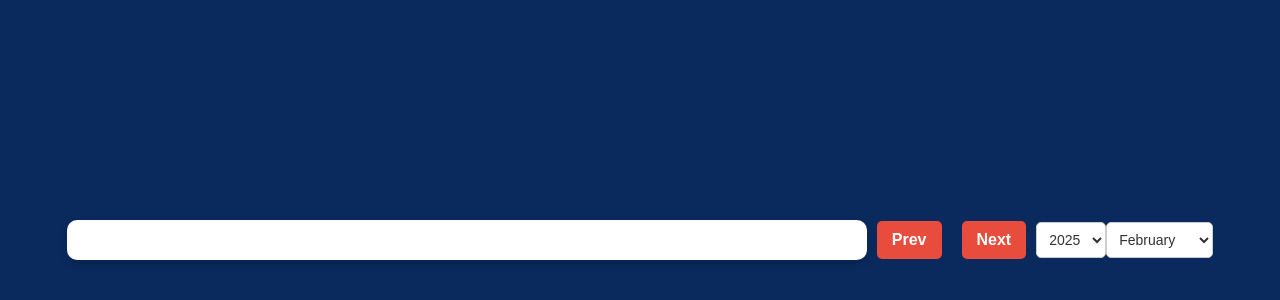
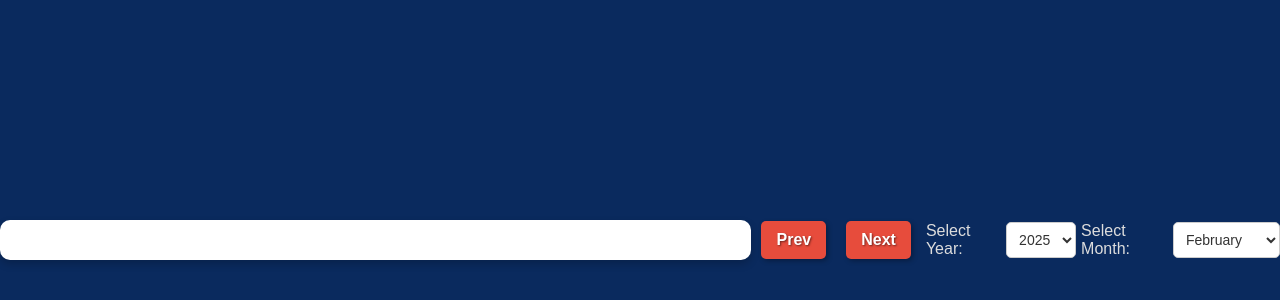
Before and after one commit to RihannaP/Piscine-Project-Days-Calendar, a website with bundled scripts: page index.html in a window 1280 px wide. Shown: the part 160-460 px from the top of the page. Built offline with nearby package versions, Linux system fonts and the light colour scheme.

Commit message:
Al en for html tag

```diff
--- a/style.css
+++ b/style.css
@@ -96,12 +96,21 @@ button {
     cursor: pointer;
     transition: background 0.3s, transform 0.2s;
     margin: 10px;
+      /* Text shadow for better visibility */
+      text-shadow: 1px 1px 2px rgba(0, 0, 0, 0.5);
+
+      /* Optional: Box shadow for a slight lift effect */
+      box-shadow: 2px 2px 5px rgba(0, 0, 0, 0.3);
 }
 
 /* Hover effect */
 button:hover {
     background: #C0392B; /* Darker red on hover */
     transform: scale(1.05);
+}
+label{
+    color: #ddd;
+    margin-left: 5px;
 }
 
 /* Active (click) effect */
--- a/web.mjs
+++ b/web.mjs
@@ -107,7 +107,12 @@ function nextMonthBtn(year, month){// creating the function to move to the next
 ////////////// SELECTION////////////
 
 //year selection dropdown
+
+let labelY = document.createElement('label');
+labelY.setAttribute('for', 'year-select'); // Properly associate with the select element
+labelY.textContent = 'Select Year: ';
 let yearSelect = document.createElement('select');
+yearSelect.id = 'year-select';
 for (let i = currentYear - 25; i <= currentYear + 25; i++) {
     let option = document.createElement('option');
     option.value = i;
@@ -117,6 +122,7 @@ for (let i = currentYear - 25; i <= currentYear + 25; i++) {
     }
     yearSelect.appendChild(option);
 }
+document.body.appendChild(labelY);
 document.body.appendChild(yearSelect);
 
 // calendar change when year is changed
@@ -125,8 +131,11 @@ yearSelect.addEventListener('change', function() {
     renderCalendar();
 });
 
-
+let labelM = document.createElement('label');
+labelM.setAttribute('for', 'month-select'); // Properly associate with the select element
+labelM.textContent = 'Select Month: ';
 let monthSelect = document.createElement('select');
+monthSelect.id = 'month-select';
 // Array of months as strings
   months.map((item, index) => {
     let option = document.createElement('option');
@@ -135,6 +144,7 @@ let monthSelect = document.createElement('select');
     if(index === currentMonth){ option.selected = true}
     monthSelect.append(option);
 })
+document.body.appendChild(labelM);
 document.body.append(monthSelect)
 
 // calendar change when Month is changed
```
